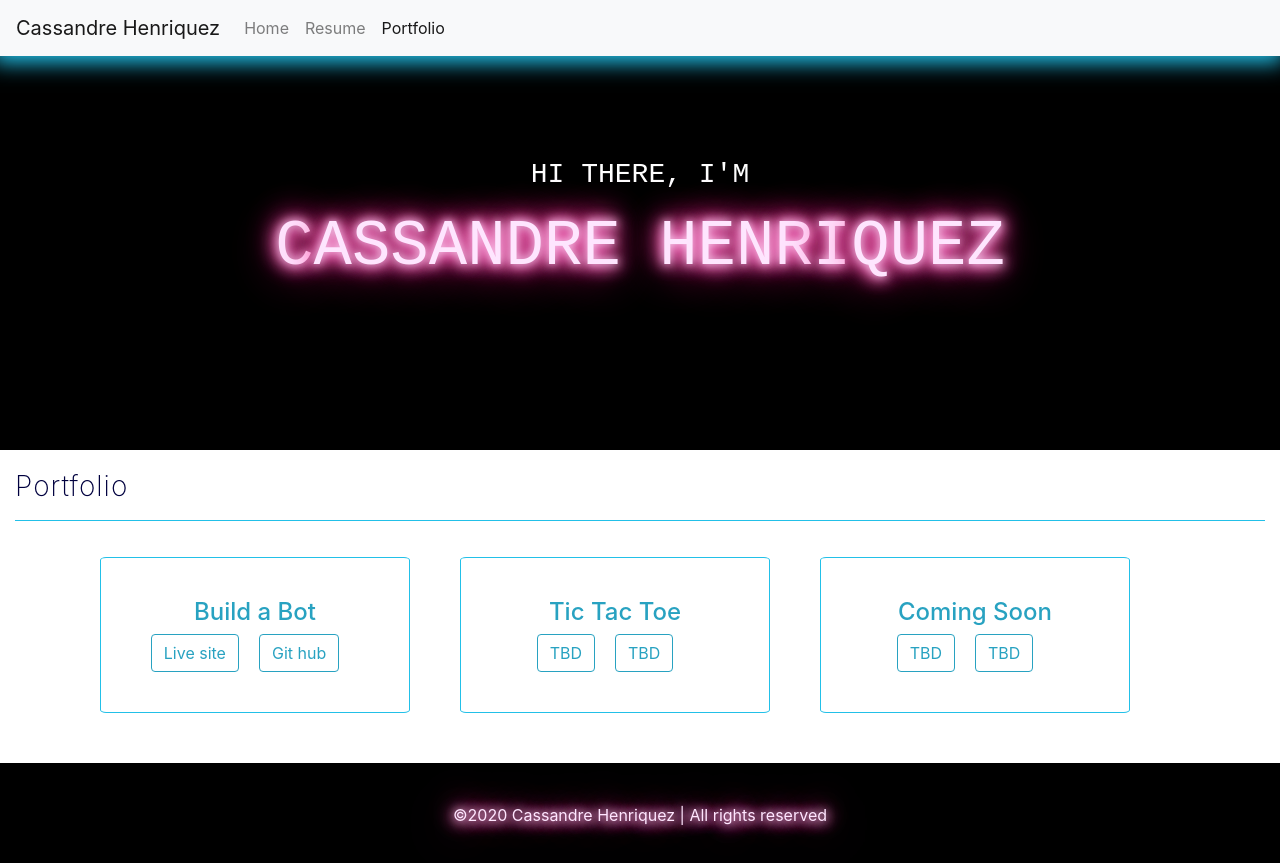
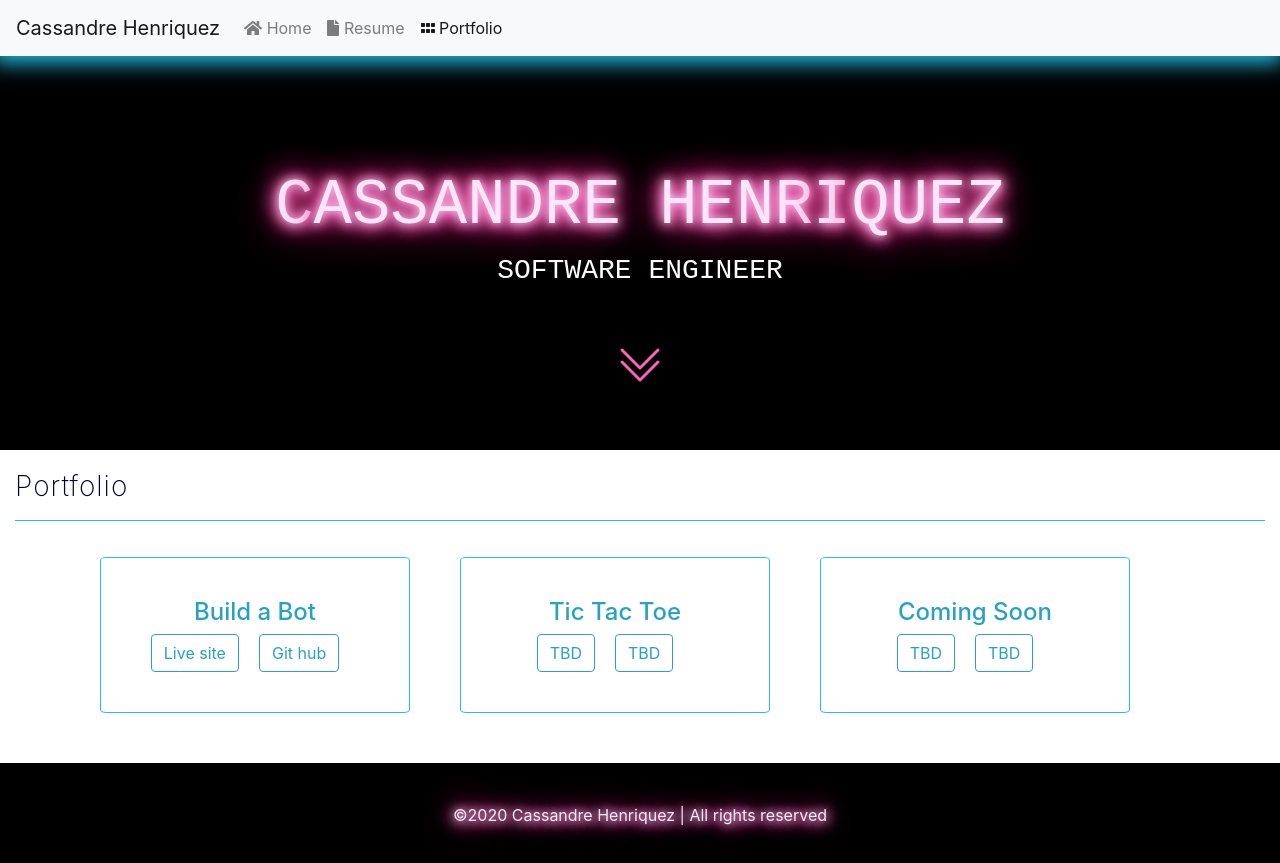
Before and after one commit to cassandreh1/cassandre-portfolio, an Angular app: page /portfolio in a window 1280 px wide. Built offline with nearby package versions, Linux system fonts and the light colour scheme.

Commit message:
adding nav icons and styling

```diff
--- a/src/app/header/header.component.html
+++ b/src/app/header/header.component.html
@@ -15,6 +15,7 @@
           data-toggle="dropdown"
           aria-haspopup="true"
           aria-expanded="false" > -->
+            <fa-icon [icon]="faHome"></fa-icon>
             Home
             <span class="sr-only">(current)</span>
         </a>
@@ -24,28 +25,25 @@
         </div> -->
       </li>
       <li class="nav-item">
-        <a class="nav-link" routerLink="/resume" routerLinkActive="active" (click)="onMenuClick()" > Resume</a>
+        <a class="nav-link" routerLink="/resume" routerLinkActive="active" (click)="onMenuClick()" >
+          <fa-icon [icon]="faFile"></fa-icon>
+          Resume</a>
       </li>
       <li class="nav-item">
-        <a class="nav-link" routerLink="/portfolio" routerLinkActive="active" (click)="onMenuClick()" > Portfolio</a>
+        <a class="nav-link" routerLink="/portfolio" routerLinkActive="active" (click)="onMenuClick()" >
+          <fa-icon [icon]="faGripHorizontal"></fa-icon>
+          Portfolio</a>
       </li>
-      <!-- <li class="nav-item dropdown">
-        <a class="nav-link dropdown-toggle" href="javascript:void(0)" id="navbarDropdown" role="button" data-toggle="dropdown" aria-haspopup="true" aria-expanded="false">
-          Life style
-        </a>
-        <div class="dropdown-menu" aria-labelledby="navbarDropdown">
-          <a class="dropdown-item" href="javascript:void(0)">Living my Best Life</a>
-          <a class="dropdown-item" href="javascript:void(0)">Hair</a>
-          <div class="dropdown-divider"></div>
-          <a class="dropdown-item" href="javascript:void(0)">Heritage</a>
-        </div>
-      </li> -->
     </ul>
   </div>
 </nav>
 <div class="hero-section">
   <div class="title-section">
-    <h3>Hi there, I'm</h3>
     <span class="fast-flicker">C</span><span>ASSANDRE HENR</span><span class="flicker">I</span><span>QUEZ</span>
+    <h3>Software Engineer</h3>
+    <svg class="bi bi-chevron-double-down" width="1em" height="1em" viewBox="0 0 16 16" fill="currentColor" xmlns="http://www.w3.org/2000/svg">
+      <path fill-rule="evenodd" d="M1.646 6.646a.5.5 0 0 1 .708 0L8 12.293l5.646-5.647a.5.5 0 0 1 .708.708l-6 6a.5.5 0 0 1-.708 0l-6-6a.5.5 0 0 1 0-.708z"/>
+      <path fill-rule="evenodd" d="M1.646 2.646a.5.5 0 0 1 .708 0L8 8.293l5.646-5.647a.5.5 0 0 1 .708.708l-6 6a.5.5 0 0 1-.708 0l-6-6a.5.5 0 0 1 0-.708z"/>
+    </svg>
   </div>
 </div>
--- a/src/app/header/header.component.scss
+++ b/src/app/header/header.component.scss
@@ -9,6 +9,7 @@
         h3 {
             color: white;
             text-shadow: none;
+            margin-bottom: 40px;
         }
         position: relative;
         top: 35%;
@@ -27,6 +28,21 @@
 
       .fast-flicker {
         animation: shine-color 2s forwards, shine 2s forwards,  blink-color 10s 1s infinite, blink 10s 1s infinite;
+      }
+      .bi-chevron-double-down {
+        height: 3rem;
+        width: 3rem;
+        color: #ff65bd;
+        -webkit-animation: mover 1s infinite  alternate;
+        animation: mover 1s infinite  alternate;
+      }
+      @-webkit-keyframes mover {
+          0% { transform: translateY(0); }
+          100% { transform: translateY(-10px); }
+      }
+      @keyframes mover {
+          0% { transform: translateY(0); }
+          100% { transform: translateY(-10px); }
       }
       @keyframes blink-color {
         0%,
@@ -199,5 +215,12 @@
           opacity: 1;
         }
       }
-
-}
+    }
+    @media screen and (max-width: 767px) {
+      .hero-section {
+        height: 475px;
+        .title-section {
+          top: 25%;
+        }
+      }
+    }
--- a/src/app/header/header.component.ts
+++ b/src/app/header/header.component.ts
@@ -1,4 +1,5 @@
 import { Component, OnInit, ViewChild, ElementRef } from '@angular/core';
+import { faHome, faFile, faGripHorizontal, faAngleDown } from '@fortawesome/free-solid-svg-icons';
 
 @Component({
   selector: 'app-header',
@@ -6,6 +7,10 @@ import { Component, OnInit, ViewChild, ElementRef } from '@angular/core';
   styleUrls: ['./header.component.scss']
 })
 export class HeaderComponent implements OnInit {
+  faHome = faHome;
+  faFile = faFile;
+  faAngleDown = faAngleDown;
+  faGripHorizontal = faGripHorizontal;
   @ViewChild('stickyMenu')  menuElement: ElementRef;
   menuPosition:any;
   ngOnInit() {
```
